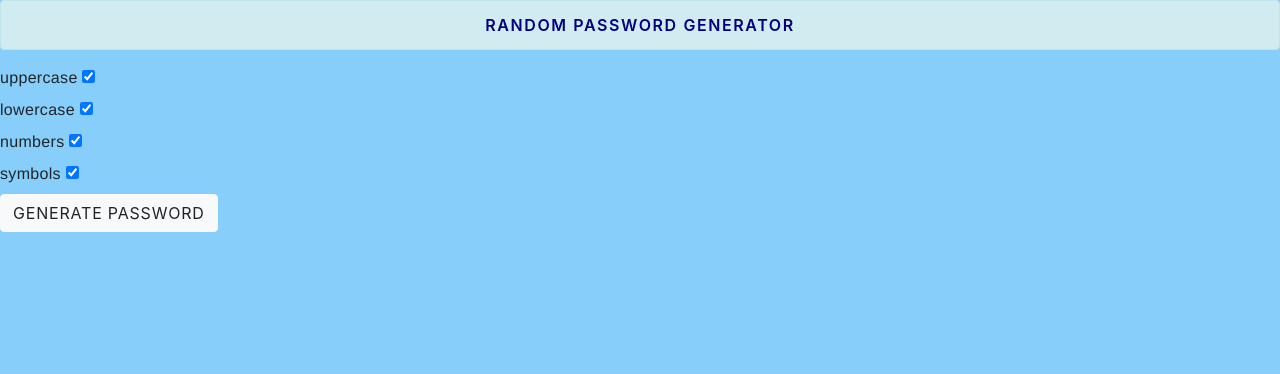
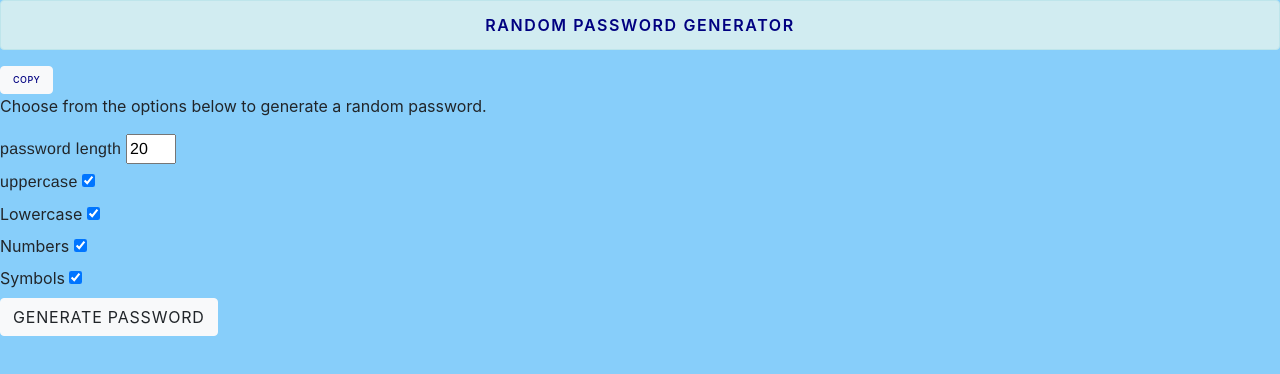
Before and after one commit to anna-cecilia/random-password-generator, a plain HTML site: page index.html in a window 1280 px wide. Drawn offline with nearby package versions, Linux system fonts and the light colour scheme.

Commit message:
created copy button in html, added input type

```diff
--- a/assets/style.css
+++ b/assets/style.css
@@ -20,6 +20,13 @@ button {
     font-weight: 600;
 }
 
+/* copy to clipboard */
+.copy {
+    font-size: 9px;
+    font-weight: 500;
+    color: navy;
+}
+
 /* option styles */
 .options {
     font-family: Helvetica, sans-serif;
--- a/index.html
+++ b/index.html
@@ -25,25 +25,40 @@
         Random Password Generator
     </div>
 
+    <!-- instructions + input for password length -->
+
+    <div class="option-block">
+
+        <!-- result block -->
+        <div class="result-box">
+            <span id="result"></span>
+            <button type="button" class="btn btn-light copy" id="copy">
+                Copy
+            </button>
+        </div>
+
+        <!-- min - max length  -->
+        <p>Choose from the options below to generate a random password.</p>
+        <div class="options">
+            <label>Password length</label>
+            <input type="number" id="length" min='8' max='128' value='20' />
+        </div>
 
 
-    <!-- Optional JavaScript -->
-    <script src="./assets/script.js"> </script>
-
         <!-- password options -->
-    <div class="options">
+        <div class="element">
             <label class="options">Uppercase</label>
             <input type="checkbox" id="uppercase" checked />
         </div>
-    <div class="options">
+        <div class="element">
             <label>Lowercase</label>
             <input type="checkbox" id="lowercase" checked />
         </div>
-    <div class="options">
+        <div class="element">
             <label>Numbers</label>
             <input type="checkbox" id="numbers" checked />
         </div>
-    <div class="options">
+        <div class="element">
             <label>Symbols</label>
             <input type="checkbox" id="symbols" checked />
         </div>
@@ -52,6 +67,10 @@
         <button type="button" class="btn btn-light" id="generate">
             Generate Password
         </button>
+    </div>
+
+    <!-- Optional JavaScript -->
+    <script src="./assets/script.js"> </script>
 
     <!-- jQuery first, then Popper.js, then Bootstrap JS -->
 
```
Lines whose indentation alone changed are shown as unchanged.
